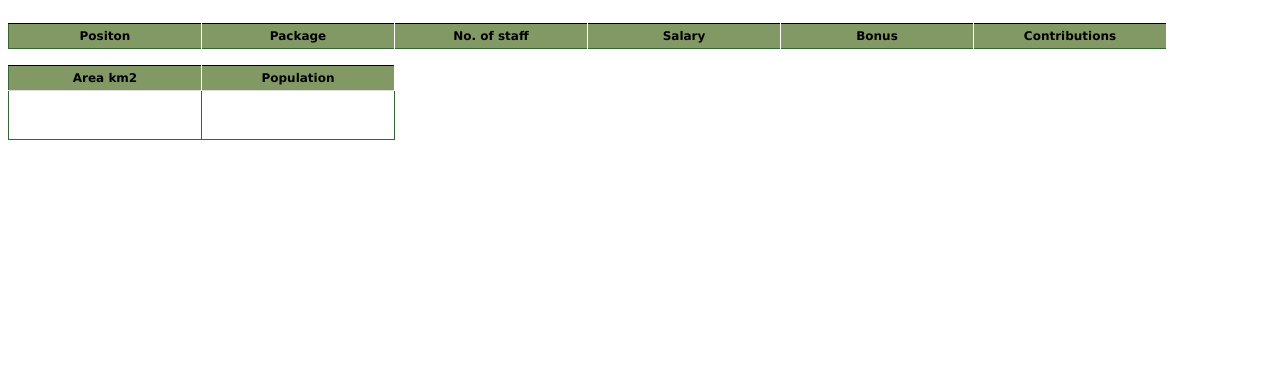
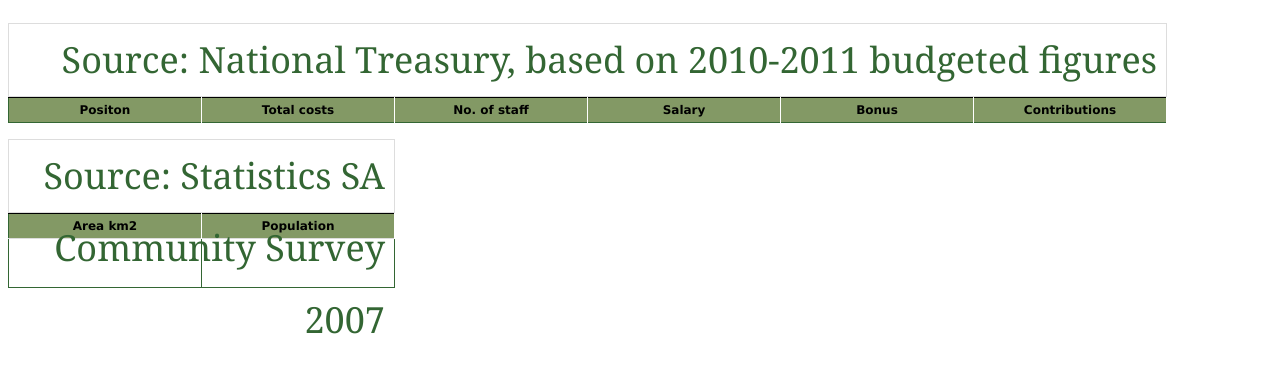
Before and after one commit to andrewtrench/myproject, a Django app: template council_pay/templates/detail.html in a window 1280 px wide. Shown: the part 92-465 px from the top of the page. Run offline with Django 3.2, Linux system fonts and the light colour scheme; the template is opened without the code that fills it, so the values that code supplies are empty; some libraries are stand-ins or nearby versions.

Commit message:
thurs march 22

```diff
--- a/council_pay/templates/detail.html
+++ b/council_pay/templates/detail.html
@@ -32,9 +32,10 @@
 {% load humanize %}
 <h1>Council: {{ name }} - {{ province }}<a href="../search_form"><img padding ="10" src="/static/arrow_back.png" alt="back to search page" /></a></h1>
 <table border = 1>
+<caption>Source: National Treasury, based on 2010-2011 budgeted figures</caption>
 <tr>
 <th>Positon</th>
-<th>Package</th>
+<th>Total costs</th>
 <th>No. of staff</th>
 <th>Salary</th>
 <th>Bonus</th>
@@ -63,7 +64,8 @@
 	</div>
 	<p>{{ message }}</p>
 	<table border = 1>
-	<tr>
+	<caption>Source: Statistics SA Community Survey 2007</caption>
+        <tr>
 	<th>Area km2</th>
 	<th>Population</th>
 	</tr>
```
